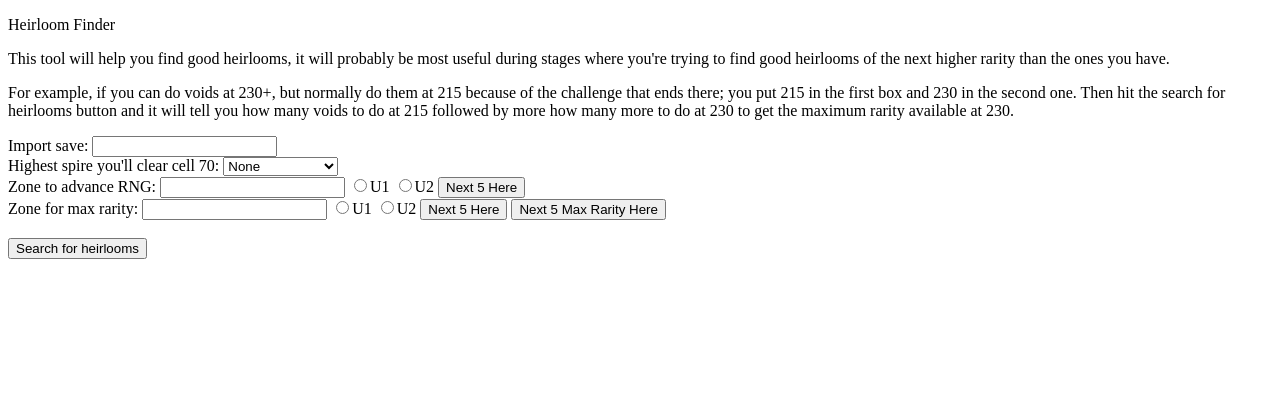
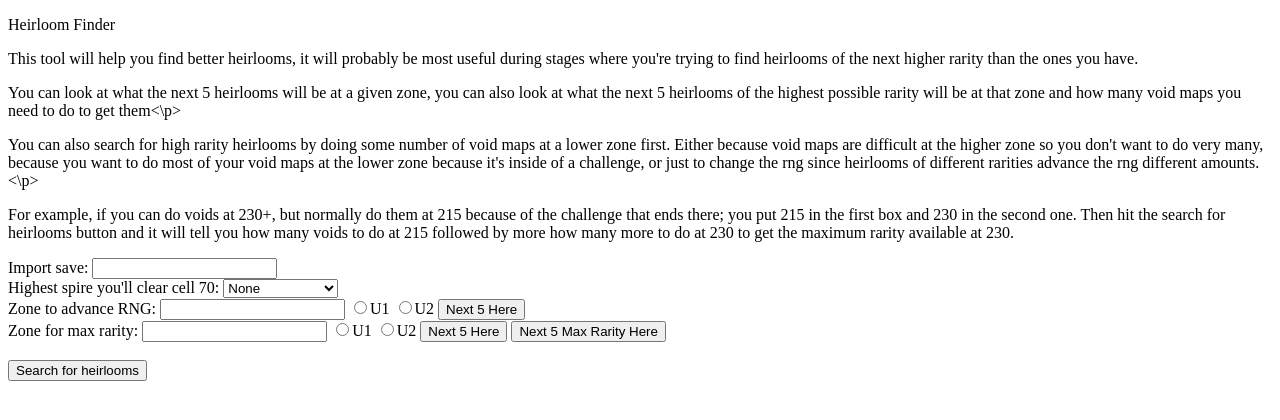
Before and after one commit to pearbear321/pearbear321.github.io, a plain HTML site: page index.html in a window 1280 px wide. Drawn offline with Linux system fonts and the light colour scheme.

Commit message:
Update index.html

```diff
--- a/index.html
+++ b/index.html
@@ -5,7 +5,11 @@
 </head>
 <body>
 <p> Heirloom Finder </p>
-<p> This tool will help you find good heirlooms, it will probably be most useful during stages where you're trying to find good heirlooms of the next higher rarity than the ones you have. </p>
+
+<p> This tool will help you find better heirlooms, it will probably be most useful during stages where you're trying to find heirlooms of the next higher rarity than the ones you have. </p>
+<p> You can look at what the next 5 heirlooms will be at a given zone, you can also look at what the next 5 heirlooms of the highest possible rarity will be at that zone and how many void maps you need to do to get them<\p>
+<p> You can also search for high rarity heirlooms by doing some number of void maps at a lower zone first. Either because void maps are difficult at the higher zone so you don't want to do very many, because you want to do most of your void maps at the lower zone because it's inside of a challenge, or just to change the rng since heirlooms of different rarities advance the rng different amounts.<\p>
+
 <p> For example, if you can do voids at 230+, but normally do them at 215 because of the challenge that ends there; you put 215 in the first box and 230 in the second one. Then hit the search for heirlooms button and it will tell you how many voids to do at 215 followed by more how many more to do at 230 to get the maximum rarity available at 230.</p>
 <span>
 	Import save: <input type="text" id="saveInput" title="Paste save here"/><br>
```
